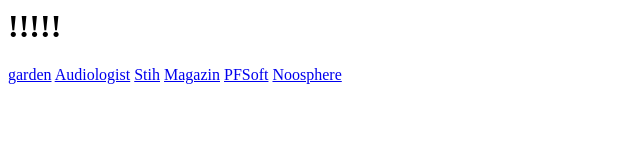
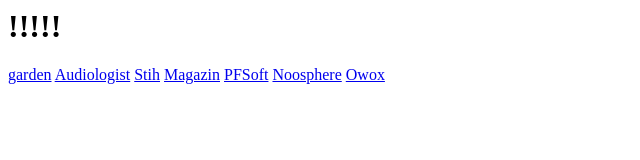
Before and after one commit to AlinaSheina/alinasheina.github.com, a plain HTML site: page index.html in a window 1280 px wide. Shown: the full height of the page, 0-640 px from the left. Drawn offline with Linux system fonts and the light colour scheme.

Commit message:
Update index.html

```diff
--- a/index.html
+++ b/index.html
@@ -5,3 +5,4 @@
 <a href="/magazin/test">Magazin</a>
 <a href="/PFSOFT/index">PFSoft</a>
 <a href="/Noosphere/test">Noosphere</a>
+<a href="/test-owox/test">Owox</a>
```
